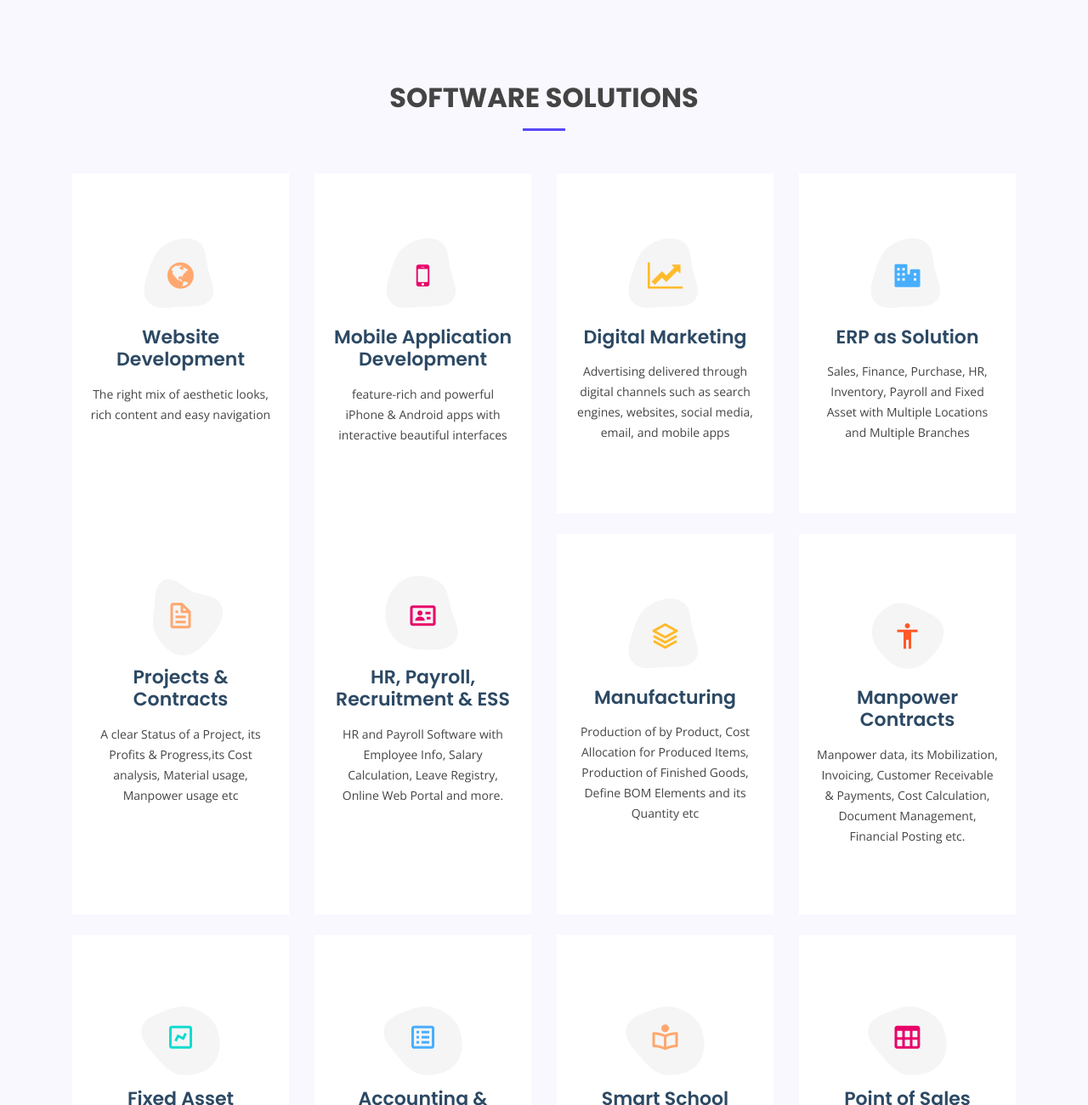
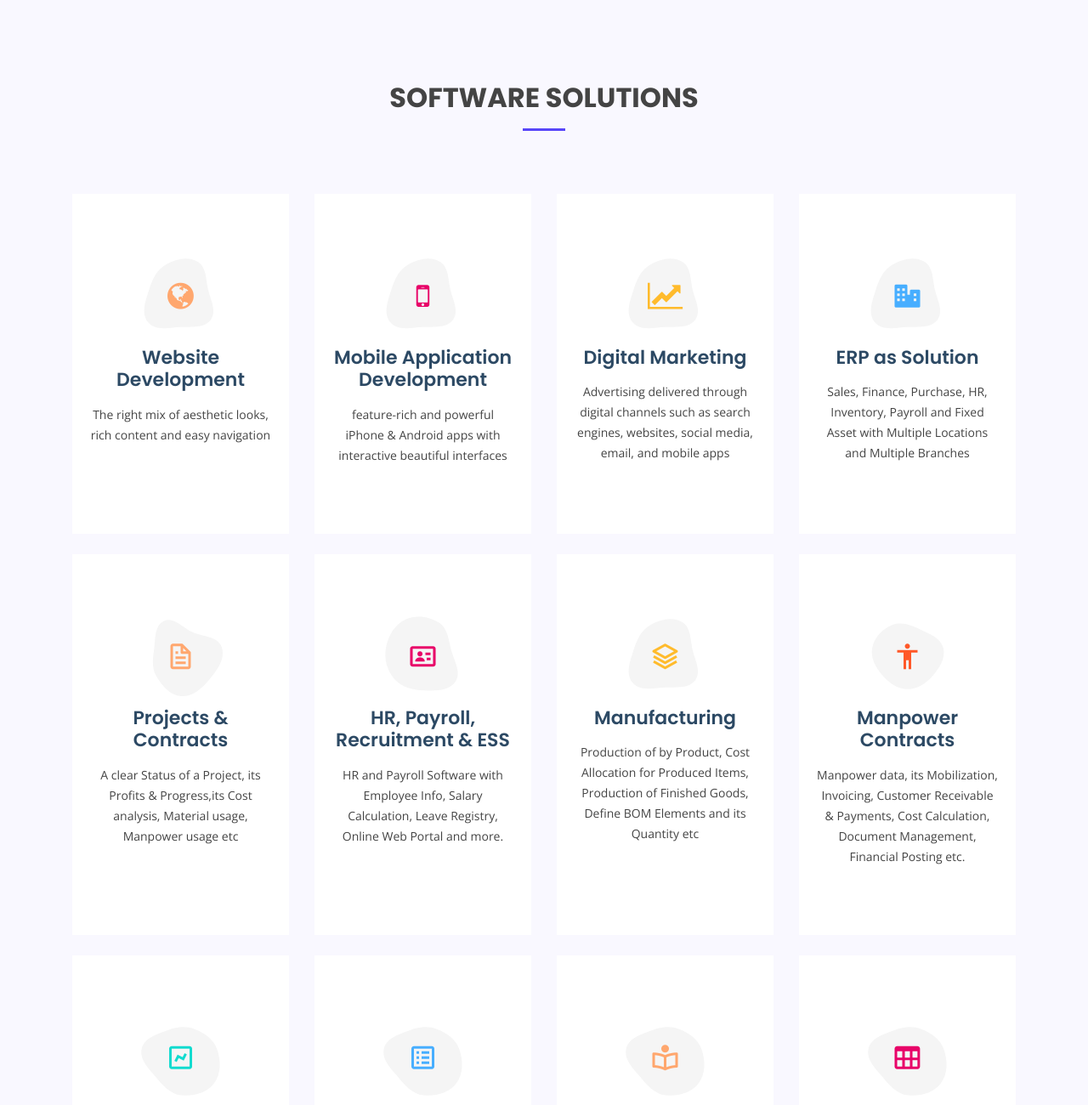
Before and after one commit to jazeempm567/digitalmakan1, a plain HTML site: page index.html in a window 1280 px wide. Shown: the part 804-2104 px from the top of the page at 85% size. Drawn offline with nearby package versions, Linux system fonts and the light colour scheme; no server answers.

Commit message:
update index

```diff
--- a/index.html
+++ b/index.html
@@ -185,7 +185,7 @@
                 </div>
 
                 <div class="row">
-                    <div class="col-lg-3 col-md-6 d-flex align-items-stretch" data-aos="zoom-in" data-aos-delay="100">
+                    <div class="col-lg-3 col-md-6 d-flex align-items-stretch mt-4" data-aos="zoom-in" data-aos-delay="100">
                         <div class="icon-box iconbox-orange">
                             <div class="icon">
                                 <svg width="100" height="100" viewBox="0 0 600 600" xmlns="http://www.w3.org/2000/svg">
@@ -205,7 +205,7 @@
                             <p>The right mix of aesthetic looks, rich content and easy navigation </p>
                         </div>
                     </div>
-                    <div class="col-lg-3 col-md-6 d-flex align-items-stretch" data-aos="zoom-in" data-aos-delay="100">
+                    <div class="col-lg-3 col-md-6 d-flex align-items-stretch mt-4" data-aos="zoom-in" data-aos-delay="100">
                         <div class="icon-box iconbox-pink">
                             <div class="icon">
                                 <svg width="100" height="100" viewBox="0 0 600 600" xmlns="http://www.w3.org/2000/svg">
@@ -225,7 +225,7 @@
                             <p>feature-rich and powerful iPhone & Android apps with interactive beautiful interfaces </p>
                         </div>
                     </div>
-                    <div class="col-lg-3 col-md-6 d-flex align-items-stretch" data-aos="zoom-in" data-aos-delay="100">
+                    <div class="col-lg-3 col-md-6 d-flex align-items-stretch mt-4" data-aos="zoom-in" data-aos-delay="100">
                         <div class="icon-box iconbox-yellow">
                             <div class="icon">
                                 <svg width="100" height="100" viewBox="0 0 600 600" xmlns="http://www.w3.org/2000/svg">
@@ -245,7 +245,7 @@
                         </div>
                     </div>
                     <!--ERP as Solution-->
-                    <div class="col-lg-3 col-md-6 d-flex align-items-stretch" data-aos="zoom-in" data-aos-delay="100">
+                    <div class="col-lg-3 col-md-6 d-flex align-items-stretch mt-4" data-aos="zoom-in" data-aos-delay="100">
                         <div class="icon-box iconbox-blue">
                             <div class="icon">
                                 <svg width="100" height="100" viewBox="0 0 600 600" xmlns="http://www.w3.org/2000/svg">
@@ -267,7 +267,7 @@
                     </div>
 
                     <!--Projects & Contracts-->
-                    <div class="col-lg-3 col-md-6 d-flex align-items-stretch" data-aos="zoom-in" data-aos-delay="200">
+                    <div class="col-lg-3 col-md-6 d-flex align-items-stretch mt-4" data-aos="zoom-in" data-aos-delay="200">
                         <div class="icon-box iconbox-orange">
                             <div class="icon">
                                 <svg width="100" height="100" viewBox="0 0 600 600" xmlns="http://www.w3.org/2000/svg">
@@ -288,7 +288,7 @@
                     </div>
 
                     <!--HR, Payroll, Recruitment & ESS-->
-                    <div class="col-lg-3 col-md-6 d-flex align-items-stretch" data-aos="zoom-in" data-aos-delay="300">
+                    <div class="col-lg-3 col-md-6 d-flex align-items-stretch mt-4" data-aos="zoom-in" data-aos-delay="300">
                         <div class="icon-box iconbox-pink">
                             <div class="icon">
                                 <svg width="100" height="100" viewBox="0 0 600 600" xmlns="http://www.w3.org/2000/svg">
```
